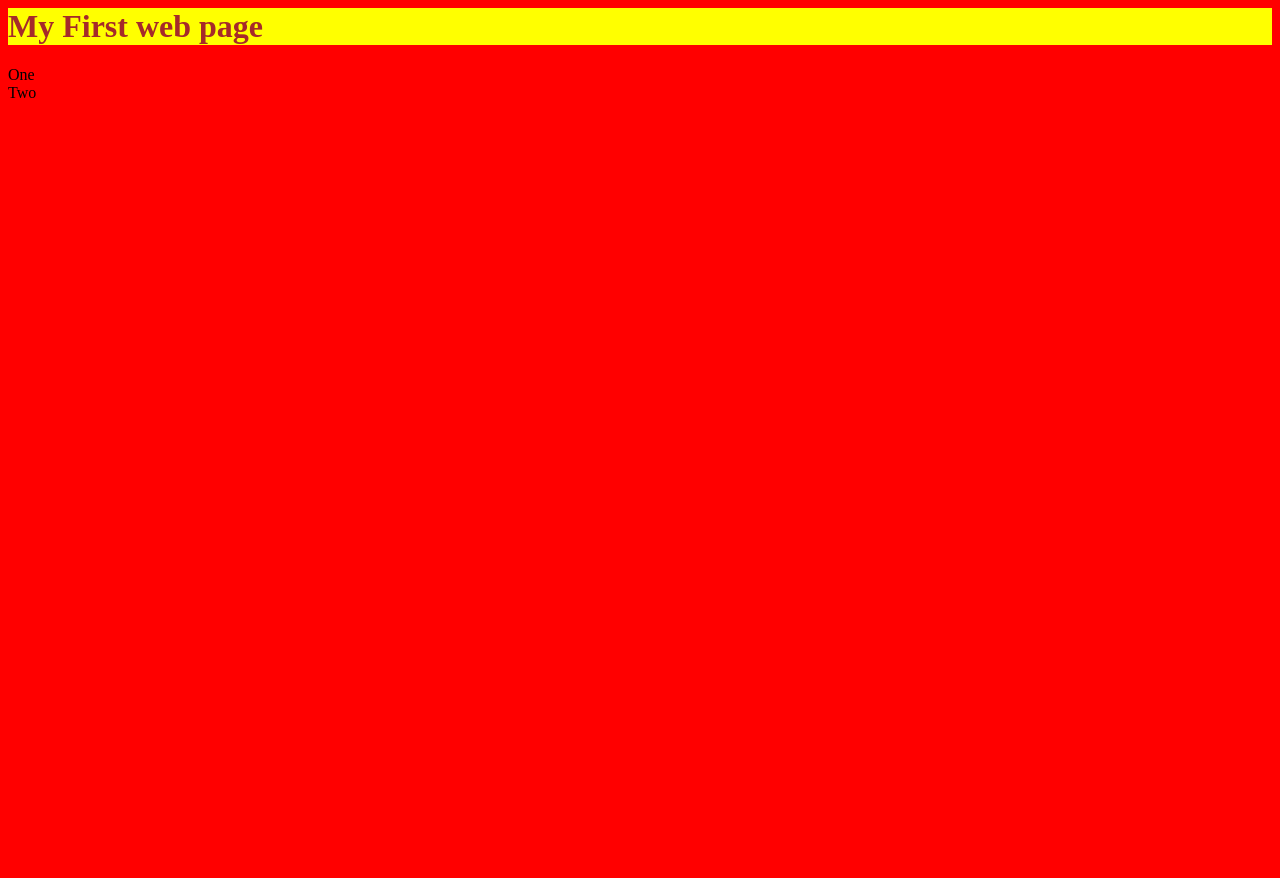
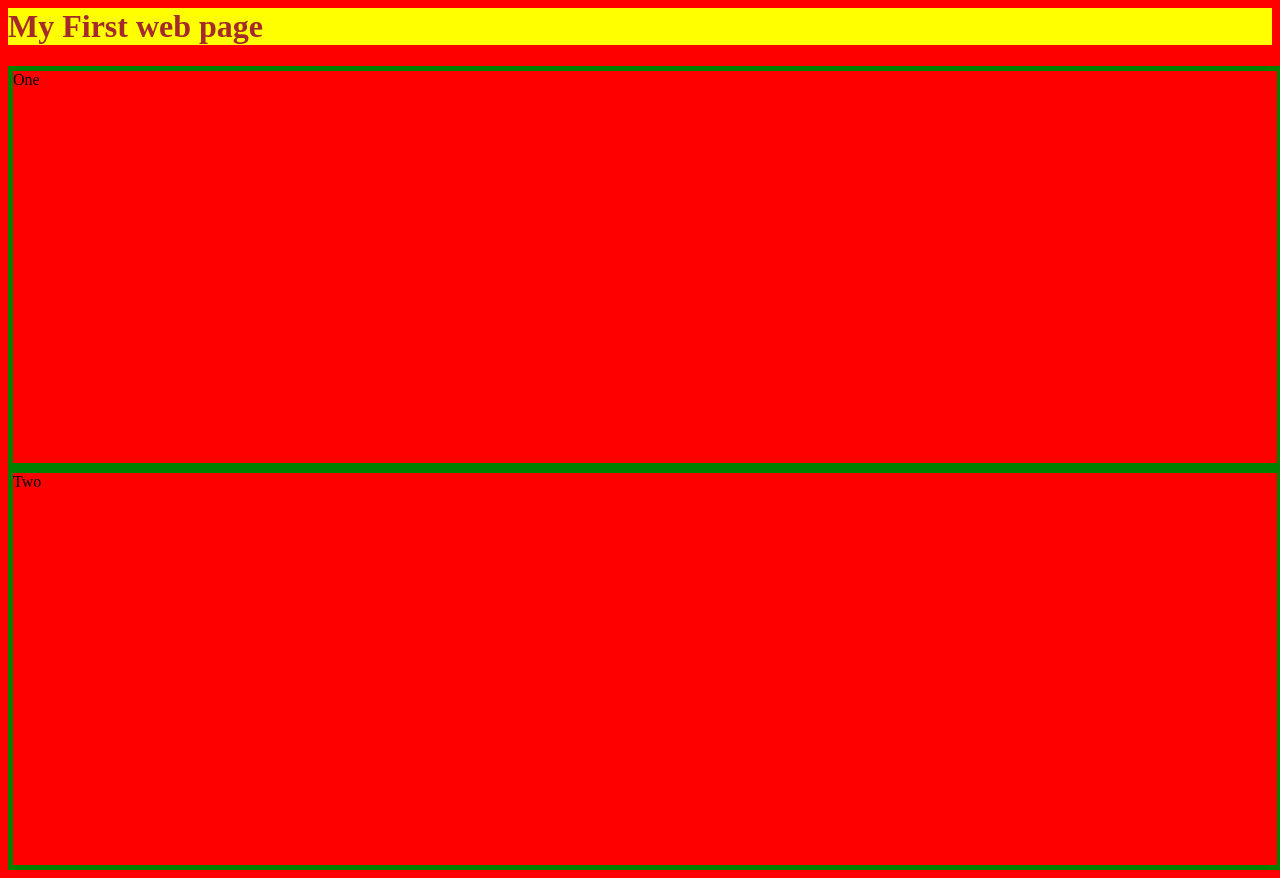
Before and after one commit to gopinathmukherjee272006-del/G-N-Project, a plain HTML site: page index.html in a window 1280 px wide. Before the commit the page ends 800 px from the top, so only its background shows below. Drawn offline with Linux system fonts and the light colour scheme.

Commit message:
Update style.css

```diff
--- a/css/style.css
+++ b/css/style.css
@@ -6,3 +6,9 @@ h1 {
 body {
   background-color: red;
 }
+
+div {
+  width: 100%;
+  height: 50%;
+  border: 5px solid green;
+}
```
